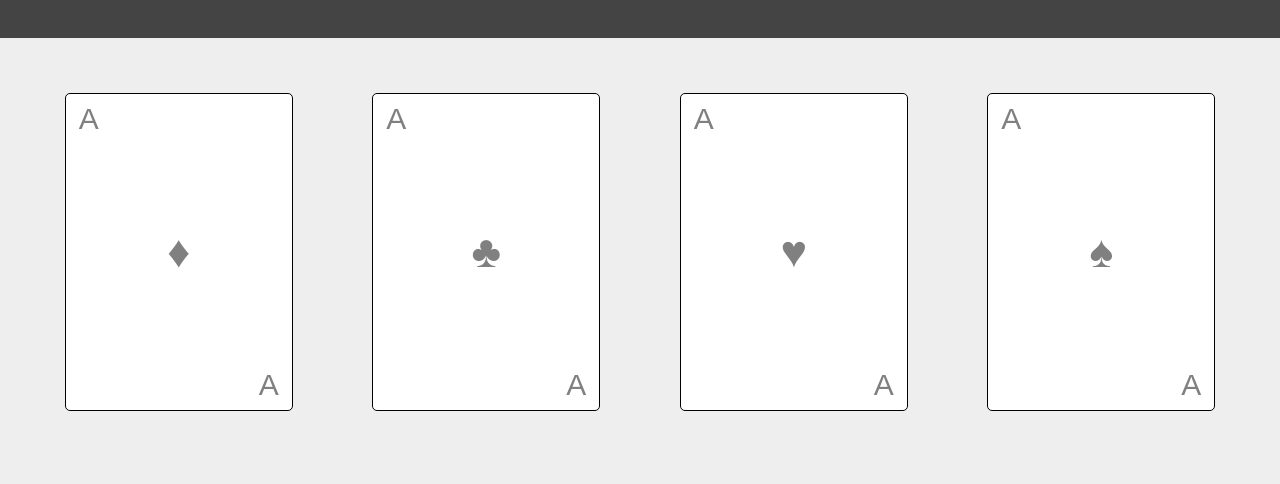
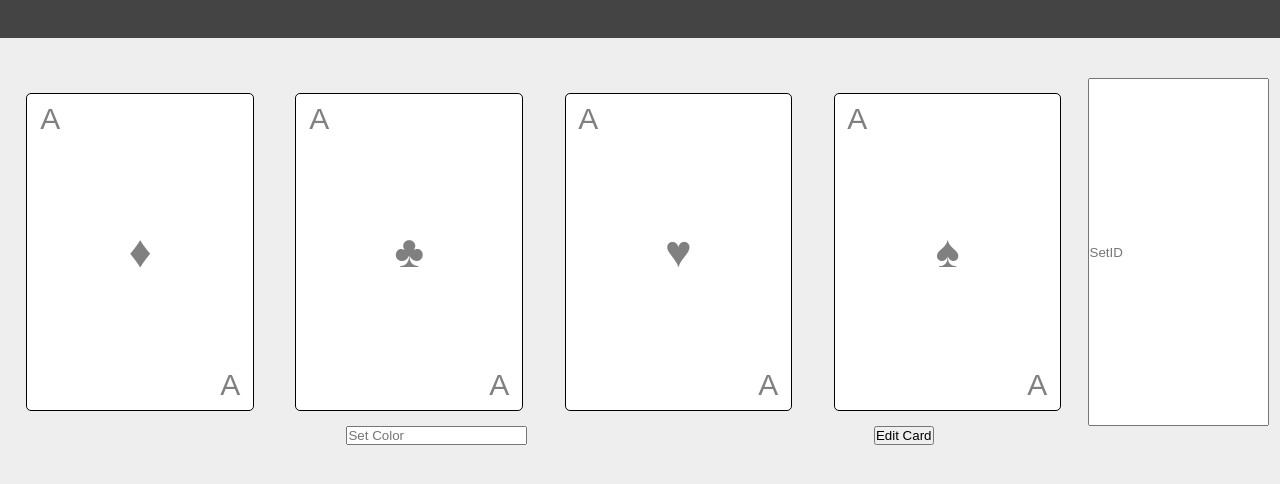
Before and after one commit to SeanChid/Tic-Tac-Poker, a plain HTML site: page Part2/index.html in a window 1280 px wide. Shown: the part 82-566 px from the top of the page. Drawn offline with Linux system fonts and the light colour scheme.

Commit message:
Third Commit

```diff
--- a/Part2/index.html
+++ b/Part2/index.html
@@ -12,10 +12,14 @@
       <h1>Poker Cards</h1>
     </header>
     <main>
-      <section><span>A</span><span>♦</span><span>A</span></section>
-      <section><span>A</span><span>♣</span><span>A</span></section>
-      <section><span>A</span><span>♥</span><span>A</span></section>
-      <section><span>A</span><span>♠</span><span>A</span></section>
+      <section id="diamonds"><span>A</span><span>♦</span><span>A</span></section>
+      <section id="clubs"><span>A</span><span>♣</span><span>A</span></section>
+      <section id="hearts"><span>A</span><span>♥</span><span>A</span></section>
+      <section id="spades"><span>A</span><span>♠</span><span>A</span></section>
+      <input id="idInput" type="text" placeholder="SetID">
+      <input id="colorInput" type="text" placeholder="Set Color">
+      <button id="editCardButton">Edit Card</button>
     </main>
+    <script src ="./index.js"></script>
   </body>
 </html>
--- /dev/null
+++ b/Part2/index.js
@@ -0,0 +1,7 @@
+const idInput = document.querySelector('#idInput')
+const colorInput = document.querySelector('#colorInput')
+
+const setCard = (element) => {
+    const card = document.querySelector(`#${idInput.value}`)
+
+}
```
